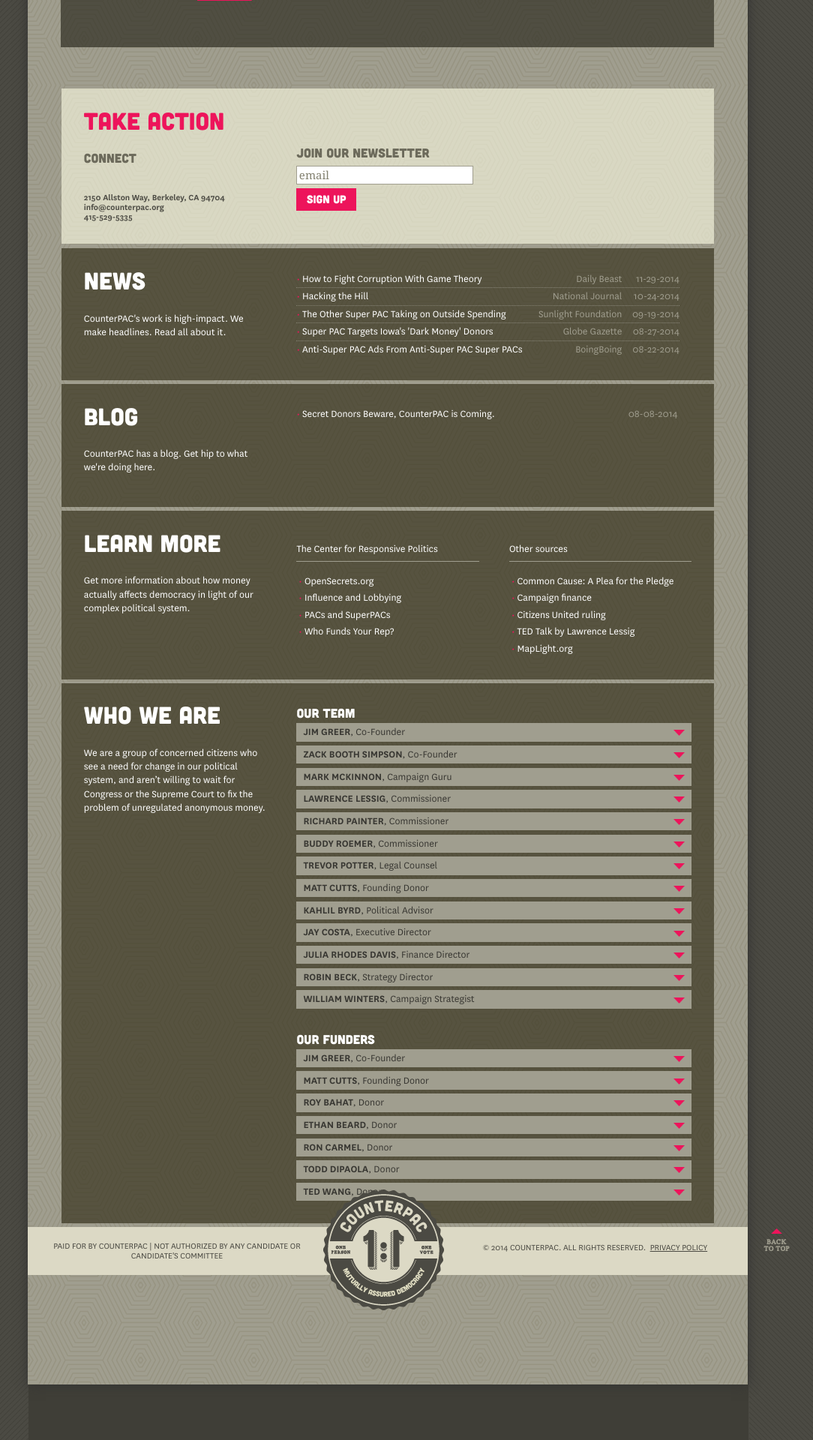
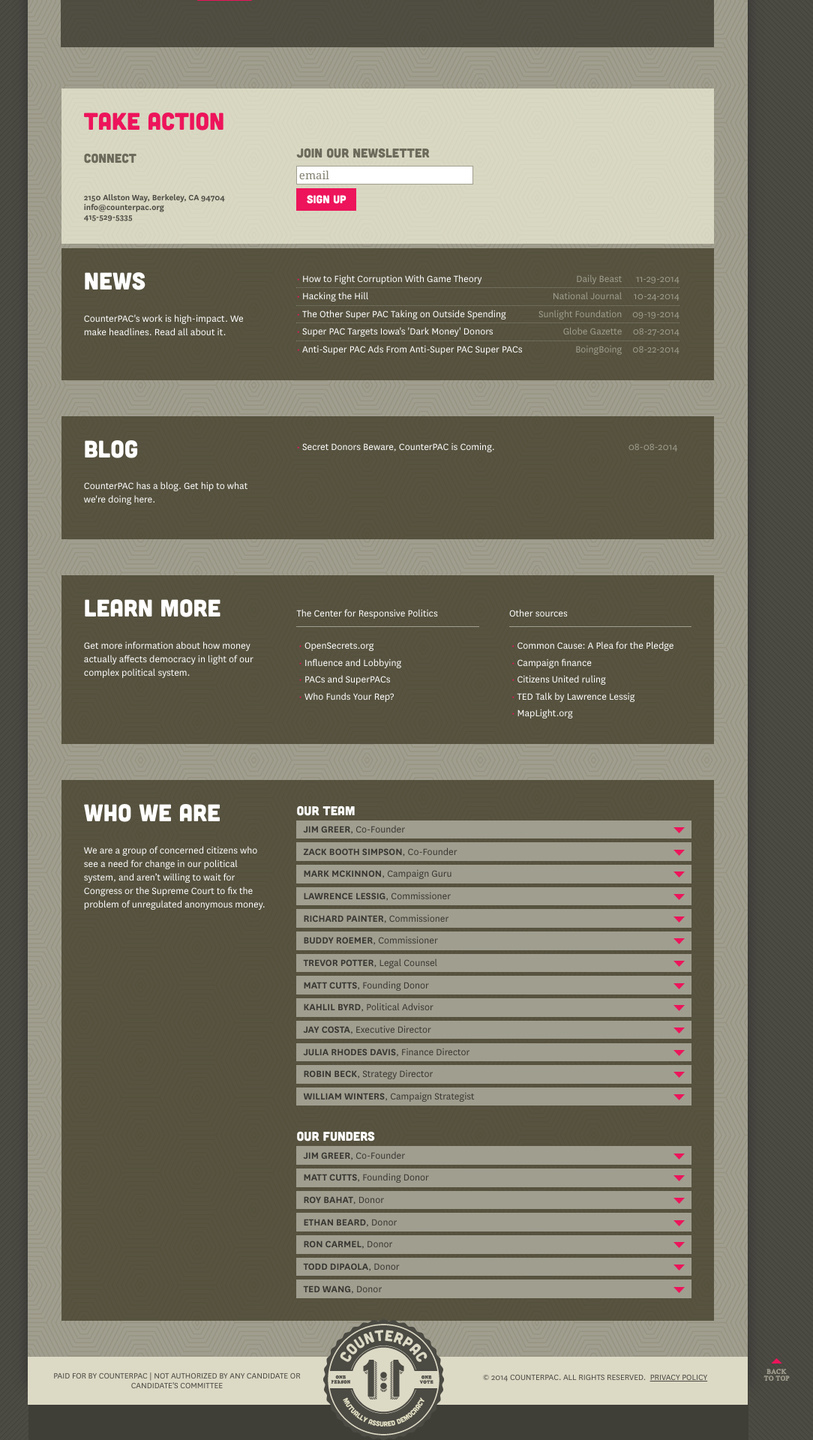
Before and after one commit to counterpac/counterpac.github.io, a Jekyll site: the page built from index.html, in a window 1280 px wide. Shown: the part 4388-6308 px from the top of the page at 75% size, without its empty margins (123-1207 px from the left). Built offline with Jekyll 4.4.1, drawn with Linux system fonts in a browser that asks for light colours; nearby versions of some CDN libraries; comment, search, counter and statistics services are not loaded.

Commit message:
fixing styling of page bottom

```diff
--- a/css/styles.css
+++ b/css/styles.css
@@ -353,7 +353,7 @@
 	background-image:url('../images/bg_tan_60.png');
 }
 .section_four_inner_dark{
-	margin:0 4.7% .5% 4.7%;
+	margin:0 4.7% 5% 4.7%;
 	padding:3.1%;
 	background-image:url('../images/bg_olive_70.png');
 }
```
